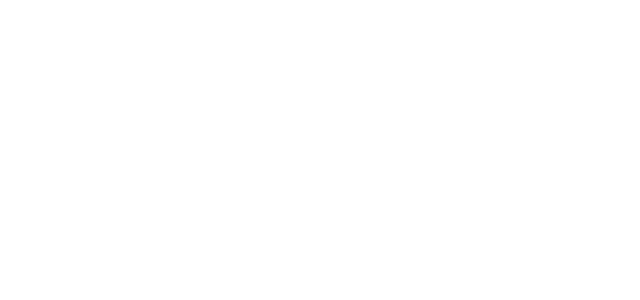
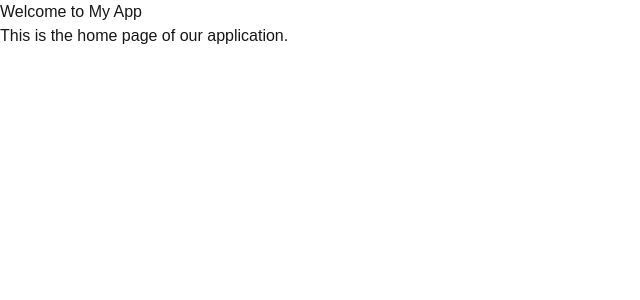
Before and after one commit to PRATYAKSH15/Nextjs, a Next.js app: page /home in a window 1280 px wide. Shown: the top 300 px of the page, without its empty margins (0-640 px from the left). Built offline with nearby package versions, Linux system fonts and the light colour scheme.

Commit message:
added content in app

```diff
--- a/src/app/home/page.tsx
+++ b/src/app/home/page.tsx
@@ -3,7 +3,8 @@
 function Home() {
   return (
     <div>
-
+      <h1>Welcome to My App</h1>
+      <p>This is the home page of our application.</p>
     </div>
   )
 }
```
